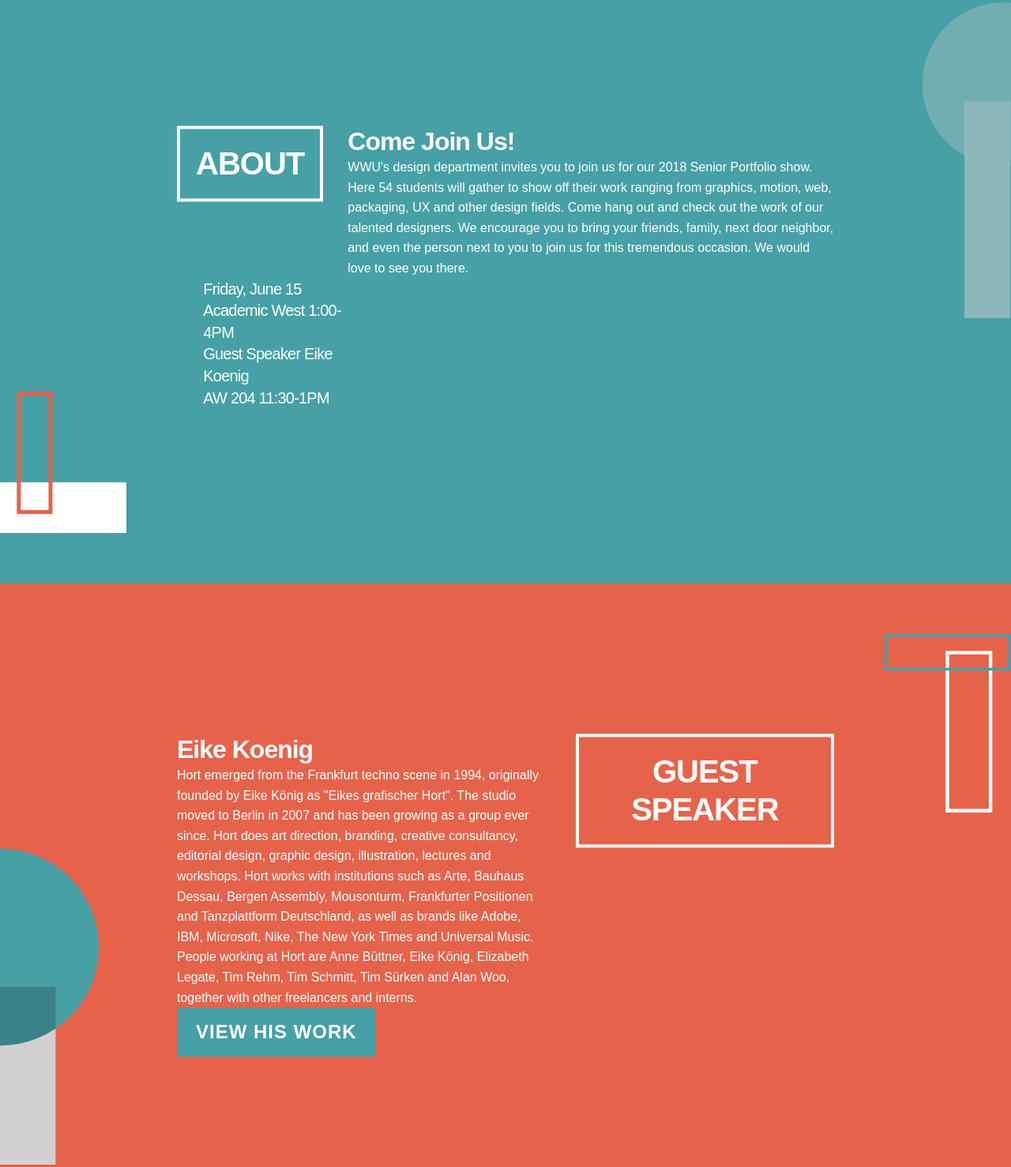
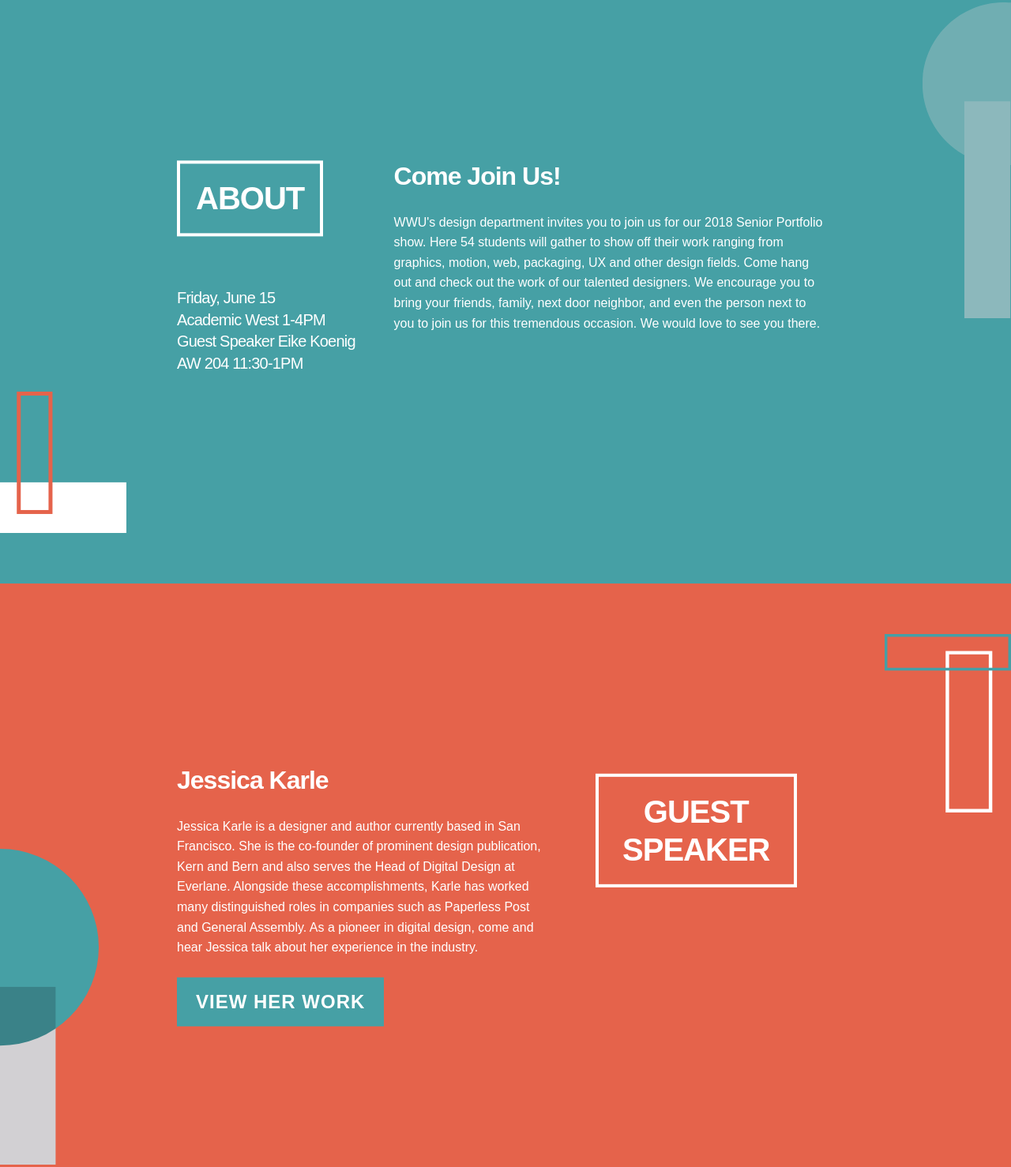
Before and after one commit to MokaFuzz/wwudesign, a plain HTML site: page index.html in a window 1280 px wide. Shown: the part 861-2339 px from the top of the page at 79% size. Drawn offline with nearby package versions, Linux system fonts and the light colour scheme; a web font is replaced by a local one.

Commit message:
Update index.html

```diff
--- a/index.html
+++ b/index.html
@@ -64,21 +64,21 @@
           <div class="three columns">
             <h1>About</h1>
           </div>
-          <div class="nine columns">
+          <div class="eight columns" style="margin-left: 11%;">
             <h2>Come Join Us!</h2>
-            <br>
+            <br><br>
             <p>WWU's design department invites you to join us for our 2018 Senior Portfolio show. Here 54 students will gather to show off their work ranging from graphics, motion, web, packaging, UX and other design fields. Come hang out and check out the work of our talented designers. We encourage you to bring your friends, family, next door neighbor, and even the person next to you to join us for this tremendous occasion. We would love to see you there.</p>
           </div>
         </div>
         <div class="row">
-          <div class="eight columns"></div>
-          <div class="three columns">
+          <div class="four columns" style="margin-top: -7%;">
             <h4>
-              Friday, June 15 <br> Academic West 1:00-4PM <br>
+              Friday, June 15 <br> Academic West 1-4PM <br>
             </h4>
             <h4>
               Guest Speaker Eike Koenig <br> AW 204 11:30-1PM
             </h4>
+              <div class="eight columns"></div>
           </div>
         </div>
       </div>
@@ -91,13 +91,13 @@
       <div class="container">
         <div class="row">
           <div class="seven columns">
-            <h2>Eike Koenig</h2>
-            <br>
-            <p>Hort emerged from the Frankfurt techno scene in 1994, originally founded by Eike König as "Eikes grafischer Hort". The studio moved to Berlin in 2007 and has been growing as a group ever since. Hort does art direction, branding, creative consultancy, editorial design, graphic design, illustration, lectures and workshops. Hort works with institutions such as Arte, Bauhaus Dessau, Bergen Assembly, Mousonturm, Frankfurter Positionen and Tanzplattform Deutschland, as well as brands like Adobe, IBM, Microsoft, Nike, The New York Times and Universal Music. People working at Hort are Anne Büttner, Eike König, Elizabeth Legate, Tim Rehm, Tim Schmitt, Tim Sürken and Alan Woo, together with other freelancers and interns.</p>
-            <br>
-            <a href="#" class="blue button">View His Work</a>
+            <h2>Jessica Karle</h2>
+            <br><br>
+            <p>Jessica Karle is a designer and author currently based in San Francisco. She is the co-founder of prominent design publication, Kern and Bern and also serves the Head of Digital Design at Everlane. Alongside these accomplishments, Karle has worked many distinguished roles in companies such as Paperless Post and General Assembly. As a pioneer in digital design, come and hear Jessica talk about her experience in the industry.</p>
+            <br><br>
+            <a href="#" class="blue button">View Her Work</a>
           </div>
-          <div class="five columns">
+          <div class="four columns" style="margin-top: 1.5%; margin-left: 7%;">
             <h1>Guest Speaker</h1>
           </div>
         </div>
@@ -143,7 +143,7 @@
             <h1>BFA Seniors</h1>
             <br>
             <p>The Design BFA is an optional extra year of the program. They’ve been hard at work on their projects as well. Check out the link below to see their cool site.</p>
-            <br>
+            <br><br>
             <a href="#" class="orange button">Visit Their Website</a>
           </div>
         </div>
```
